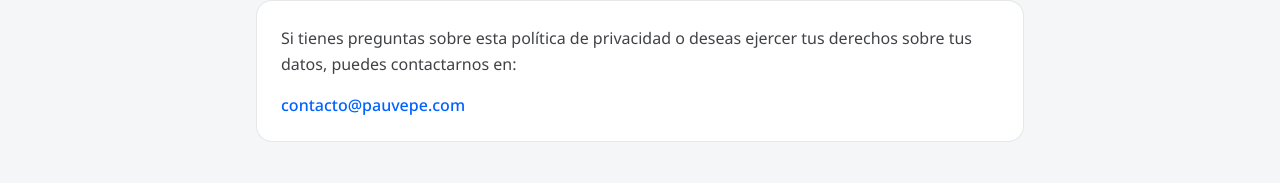
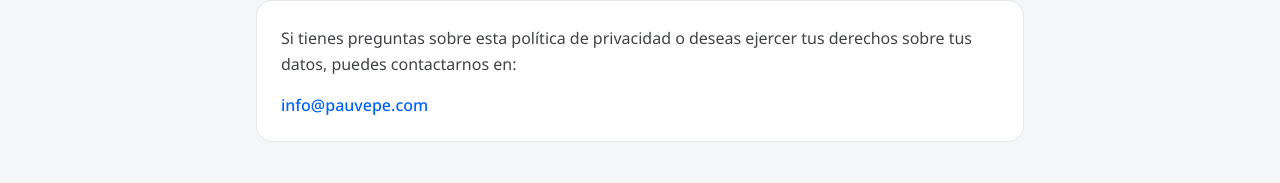
Before and after one commit to Pauvepe/Pauvepe.com, a Next.js app: page /privacy in a window 1280 px wide. Shown: the part 2712-2895 px from the top of the page. Built offline with nearby package versions, Linux system fonts and the light colour scheme.

Commit message:
Update page.tsx

```diff
--- a/src/app/privacy/page.tsx
+++ b/src/app/privacy/page.tsx
@@ -268,10 +268,10 @@ export default function PrivacyPage() {
                   ejercer tus derechos sobre tus datos, puedes contactarnos en:
                 </p>
                 <a
-                  href="mailto:contacto@pauvepe.com"
+                  href="mailto:info@pauvepe.com"
                   className="inline-block mt-4 text-[var(--primary)] font-medium hover:underline"
                 >
-                  contacto@pauvepe.com
+                  info@pauvepe.com
                 </a>
               </div>
             </div>
```
